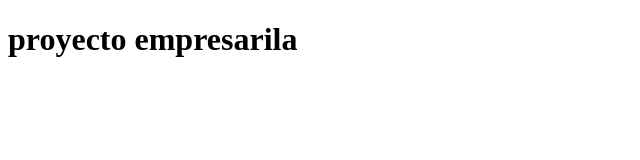
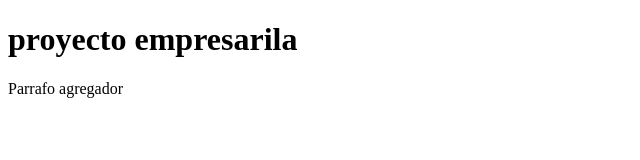
Before and after one commit to JoseUruburo/CursoGit, a plain HTML site: page index.html in a window 1280 px wide. Shown: the whole page, without its empty margins (0-640 px from the left). Drawn offline with Linux system fonts and the light colour scheme.

Commit message:
Update index.html

```diff
--- a/index.html
+++ b/index.html
@@ -9,5 +9,6 @@
 </head>
 <body>
 <h1>proyecto empresarila</h1>
+  <p>Parrafo agregador</p>
 </body>
 </html>
```
